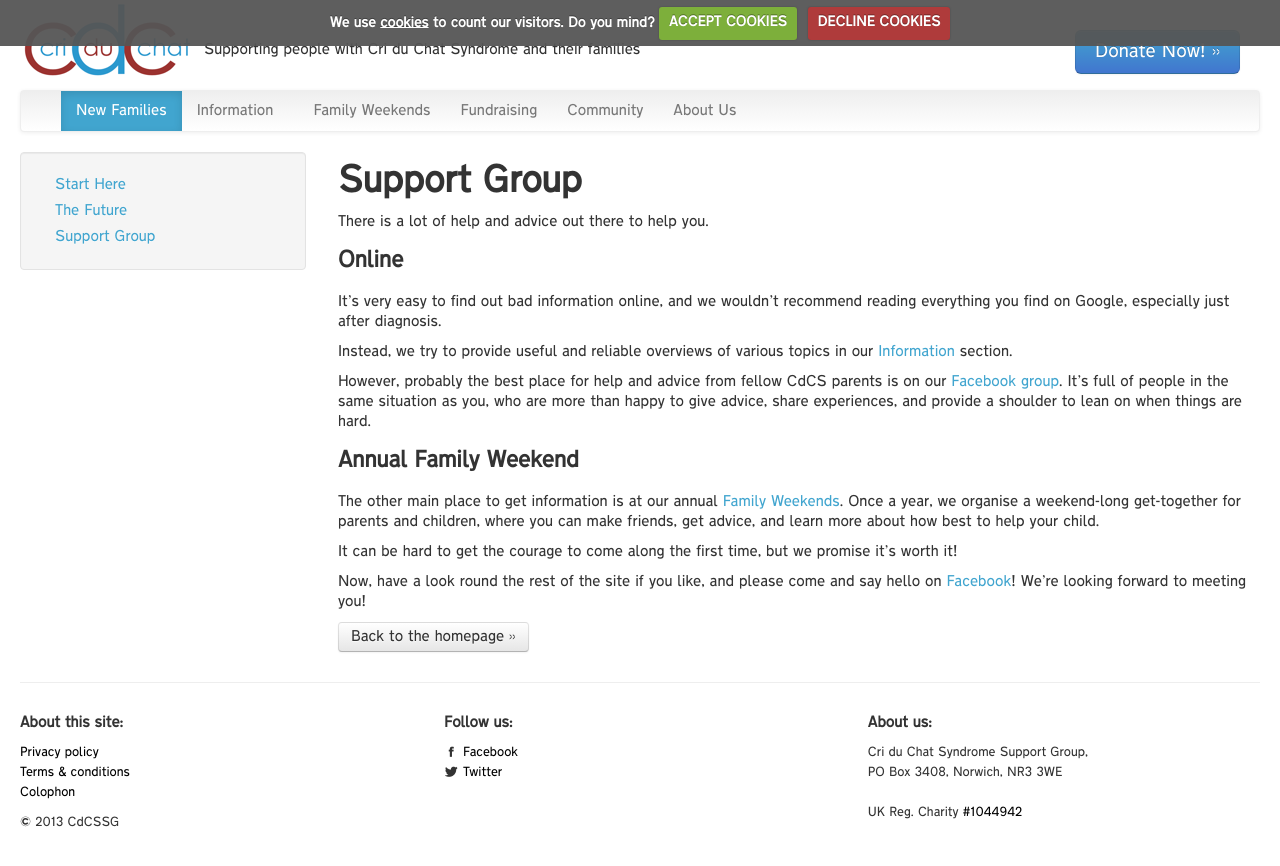
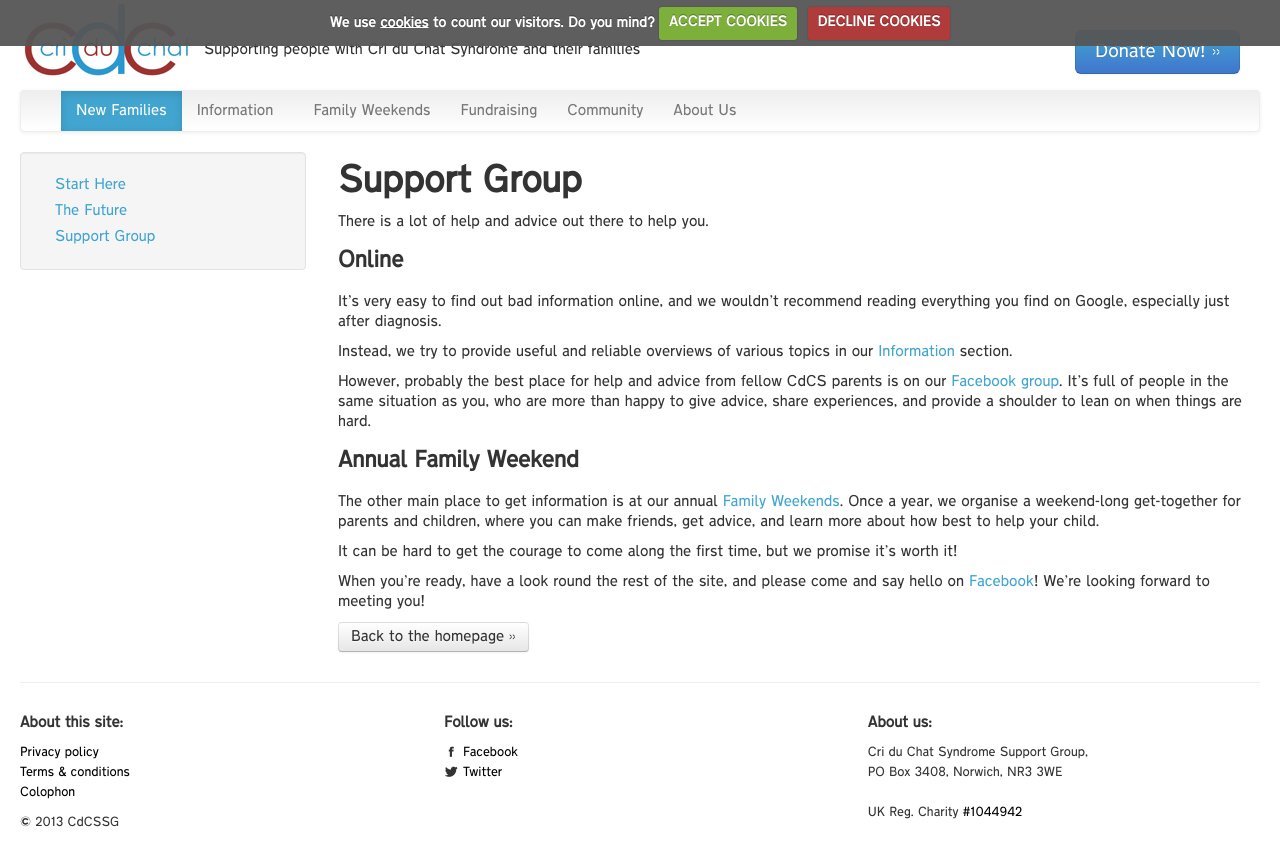
Before and after one commit to lucyjanetetlow/cdcssg.github.io, a Jekyll site: the page built from start_here/support.md, in a window 1280 px wide. Shown: the top 866 px of the page. Built offline with Jekyll 4.4.1, drawn with Linux system fonts in a browser that asks for light colours.

Commit message:
fix link and change final wording in start here section

```diff
--- a/start_here/support.md
+++ b/start_here/support.md
@@ -21,13 +21,13 @@
 
 ## Annual Family Weekend
 
-The other main place to get information is at our annual [Family Weekends](/familyweekends/index.html).
+The other main place to get information is at our annual [Family Weekends](/family-weekends/index.html).
 Once a year, we organise a weekend-long get-together for parents and children, where you
 can make friends, get advice, and learn more about how best to help your child.
 
 It can be hard to get the courage to come along the first time, but we promise it's worth it!
 
-Now, have a look round the rest of the site if you like, and please come
+When you're ready, have a look round the rest of the site, and please come
 and say hello on [Facebook](https://www.facebook.com/groups/cdcssguk/)! We're looking forward
 to meeting you!
 
```
